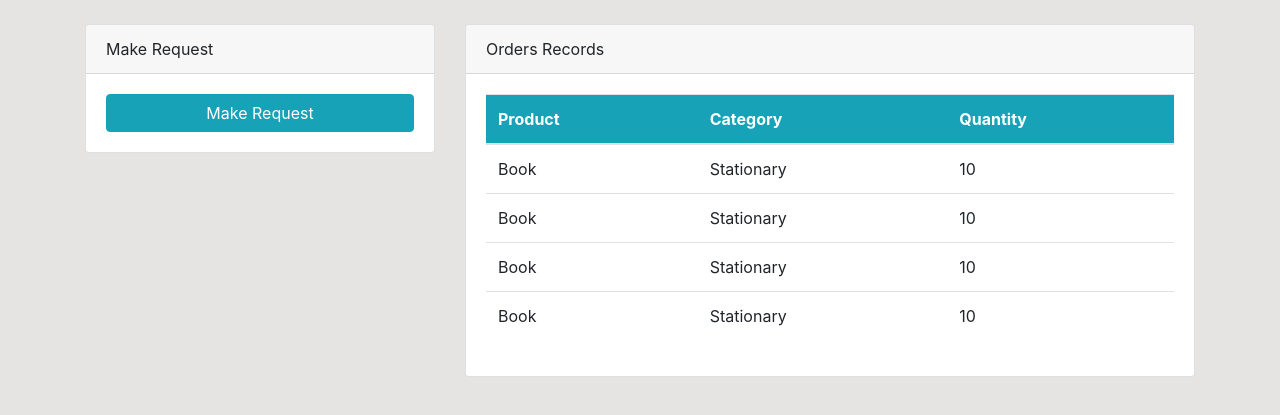
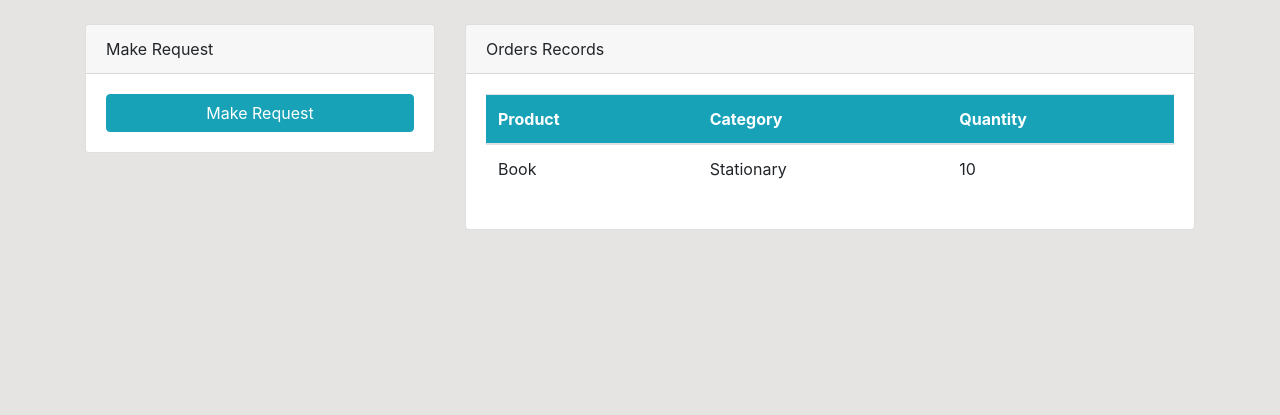
Before and after one commit to Anuoluwa-samuel/Auxanoproject, a Django app: template templates/dashboard/index.html in a window 1280 px wide. Shown: the part 56-471 px from the top of the page. Run offline with Django 5.2, Linux system fonts and the light colour scheme; the template is opened without the code that fills it, so the values that code supplies are empty.

Commit message:
Fix: Remove duplicate table rows in staff index.

```diff
--- a/templates/dashboard/staff_index.html
+++ b/templates/dashboard/staff_index.html
@@ -34,21 +34,7 @@
                                 <td>Stationary</td>
                                 <td>10</td>
                             </tr>
-							<tr>
-                                <td>Book</td>
-                                <td>Stationary</td>
-                                <td>10</td>
-                            </tr>
-							<tr>
-                                <td>Book</td>
-                                <td>Stationary</td>
-                                <td>10</td>
-                            </tr>
-							<tr>
-                                <td>Book</td>
-                                <td>Stationary</td>
-                                <td>10</td>
-                            </tr>
+
 
                         </tbody>
                     </table>
```
Also changed, not shown: db.sqlite3.
